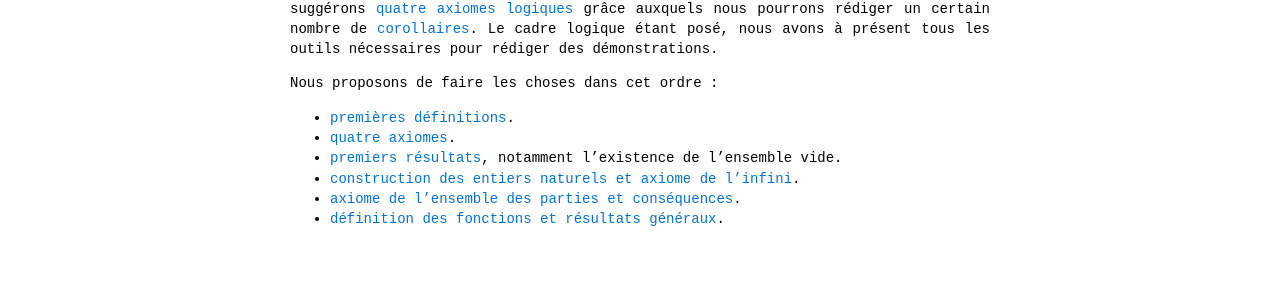
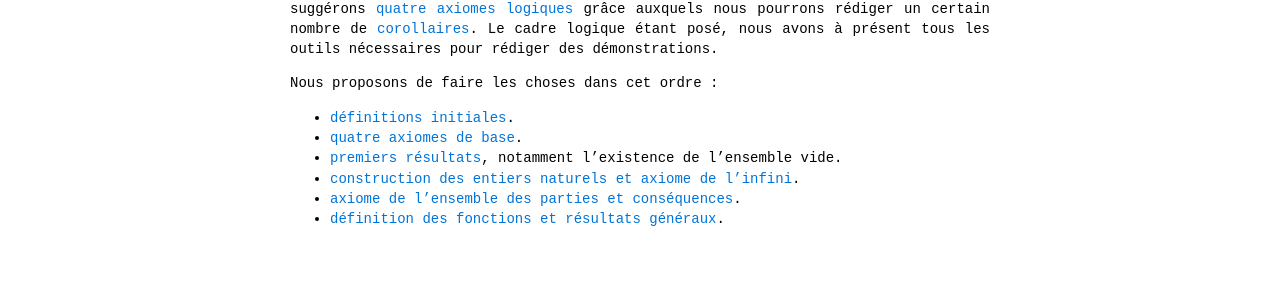
Before and after one commit to Thrallherd/AlgebraExNihilo, a Jekyll site: the page built from index.md, in a window 1280 px wide. Shown: the part 410-711 px from the top of the page. Built offline with Jekyll 4.4.1, drawn with Linux system fonts in a browser that asks for light colours.

Commit message:
Update index.md

```diff
--- a/index.md
+++ b/index.md
@@ -13,8 +13,8 @@ Nous commençons par [quelques définitions logiques](logic_def.md). Sur ces dé
 
 Nous proposons de faire les choses dans cet ordre :
 
-* [premières définitions](set_def.md).
-* [quatre axiomes](set_axm.md).
+* [définitions initiales](set_def.md).
+* [quatre axiomes de base](set_axm.md).
 * [premiers résultats](set_res1.md), notamment l'existence de l'ensemble vide.
 * [construction des entiers naturels et axiome de l'infini](set_res2.md).
 * [axiome de l'ensemble des parties et conséquences](set_res3.md).
```
